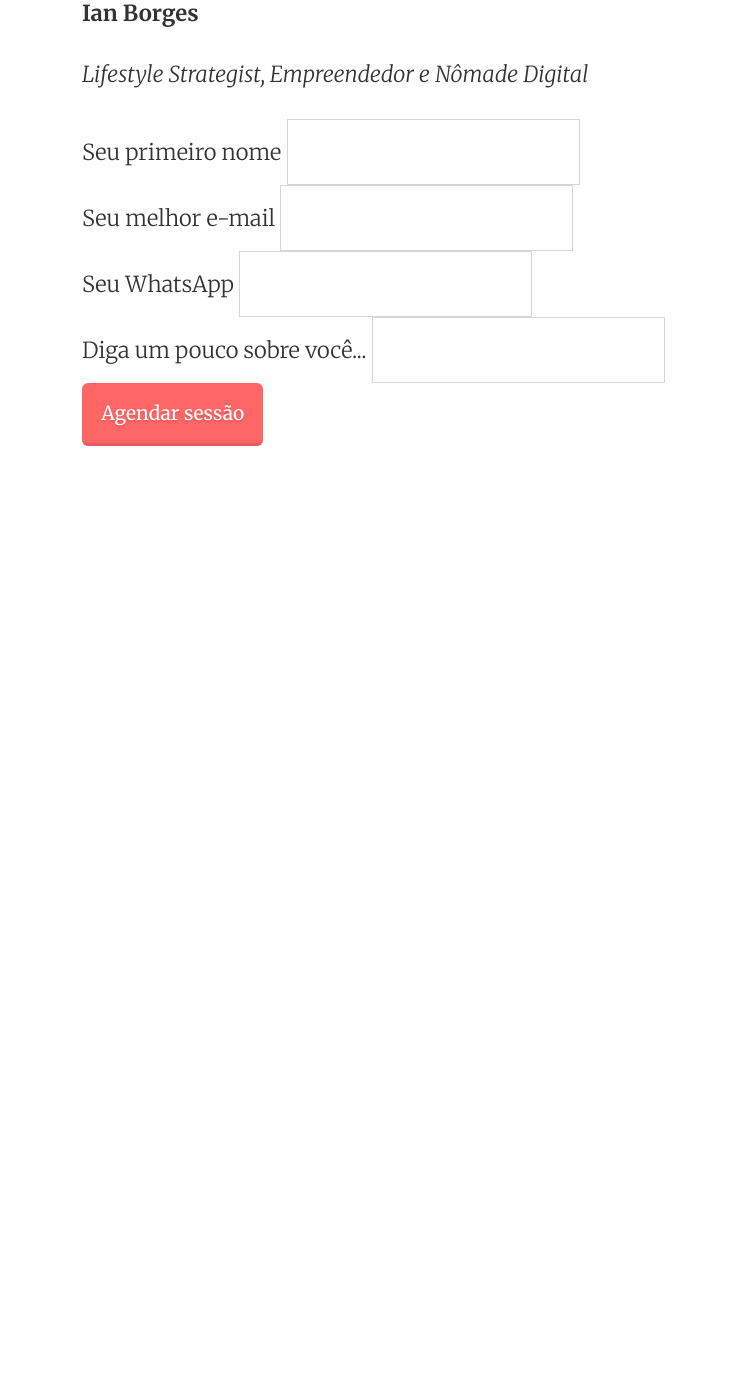
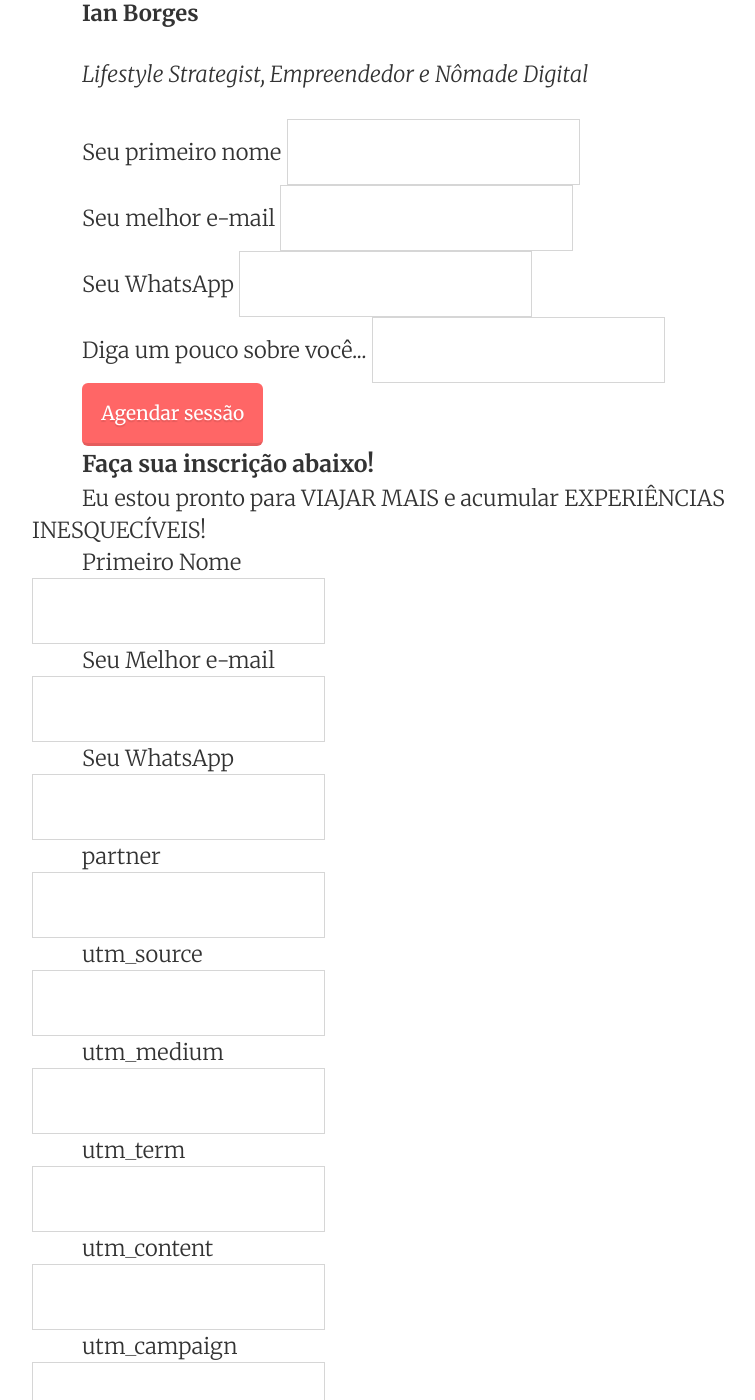
Before and after one commit to ianborges/hackeandosuaviagem, a Jekyll site: the page built from index.html, in a window 1280 px wide and 1400 px high, scrolled down 16169 px. Shown: the whole window, without its empty margins (177-932 px from the left). Built offline with Jekyll 4.4.1, drawn with Linux system fonts in a browser that asks for light colours; the list of posts is cut into pages by our own code; before the commit the page ends 16659 px from its top, so only the background shows below that.

Commit message:
Update index.html

```diff
--- a/index.html
+++ b/index.html
@@ -286,7 +286,7 @@
       <p><strong>Ian Borges</strong></p>
       <p><em>Lifestyle Strategist, Empreendedor e Nômade Digital</em></p>
 
-<form action="https://www.getdrip.com/forms/88837700/submissions" method="post" data-drip-embedded-form="88837700">
+<form action="https://www.getdrip.com/forms/780895544/submissions" method="post" data-drip-embedded-form="780895544">
 
 <input type="hidden" data-attr-name="utm_source" name="fields[utm_source]" class="hidden" />
 <input type="hidden" data-attr-name="utm_medium" name="fields[utm_medium]" class="hidden" />
@@ -316,3 +316,49 @@
 <input style="background: #FF6666; color:  #ffffff; font-size: 1.2rem;" type="submit" name="submit" value="Agendar sessão" data-drip-attribute="sign-up-button" />
   </div>
 </form>
+
+
+
+	    <form action="https://www.getdrip.com/forms/780895544/submissions" method="post" data-drip-embedded-form="780895544">
+  <h3 data-drip-attribute="headline">Faça sua inscrição abaixo!</h3>
+  <div data-drip-attribute="description">Eu estou pronto para VIAJAR MAIS e acumular EXPERIÊNCIAS INESQUECÍVEIS!</div>
+    <div>
+        <label for="drip-nome">Primeiro Nome</label><br />
+        <input type="text" id="drip-nome" name="fields[nome]" value="" />
+    </div>
+    <div>
+        <label for="drip-email">Seu Melhor e-mail</label><br />
+        <input type="email" id="drip-email" name="fields[email]" value="" />
+    </div>
+    <div>
+        <label for="drip-whatsapp">Seu WhatsApp</label><br />
+        <input type="text" id="drip-whatsapp" name="fields[whatsapp]" value="" />
+    </div>
+    <div>
+        <label for="drip-partner">partner</label><br />
+        <input type="text" id="drip-partner" name="fields[partner]" value="" />
+    </div>
+    <div>
+        <label for="drip-utm-source">utm_source</label><br />
+        <input type="text" id="drip-utm-source" name="fields[utm_source]" value="" />
+    </div>
+    <div>
+        <label for="drip-utm-medium">utm_medium</label><br />
+        <input type="text" id="drip-utm-medium" name="fields[utm_medium]" value="" />
+    </div>
+    <div>
+        <label for="drip-utm-term">utm_term</label><br />
+        <input type="text" id="drip-utm-term" name="fields[utm_term]" value="" />
+    </div>
+    <div>
+        <label for="drip-utm-content">utm_content</label><br />
+        <input type="text" id="drip-utm-content" name="fields[utm_content]" value="" />
+    </div>
+    <div>
+        <label for="drip-utm-campaign">utm_campaign</label><br />
+        <input type="text" id="drip-utm-campaign" name="fields[utm_campaign]" value="" />
+    </div>
+  <div>
+    <input type="submit" value="EU QUERO VIAJAR MAIS" data-drip-attribute="sign-up-button" />
+  </div>
+</form>
```
